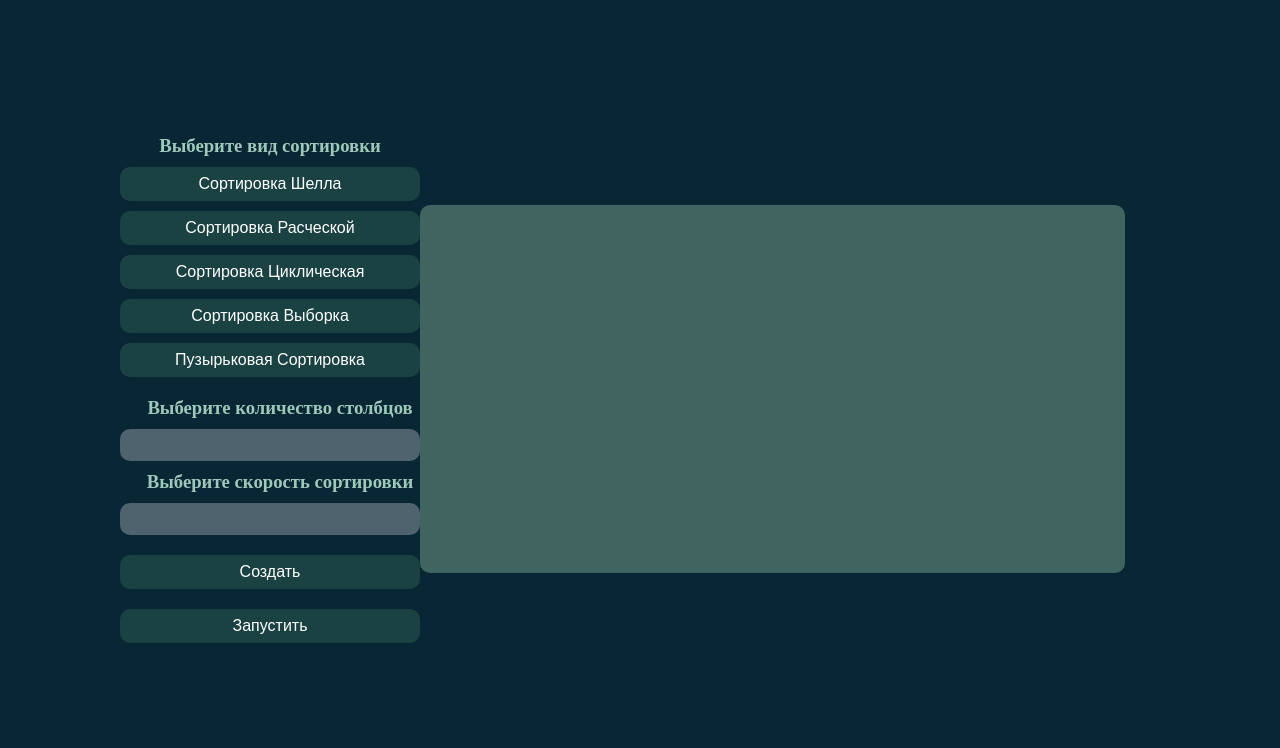
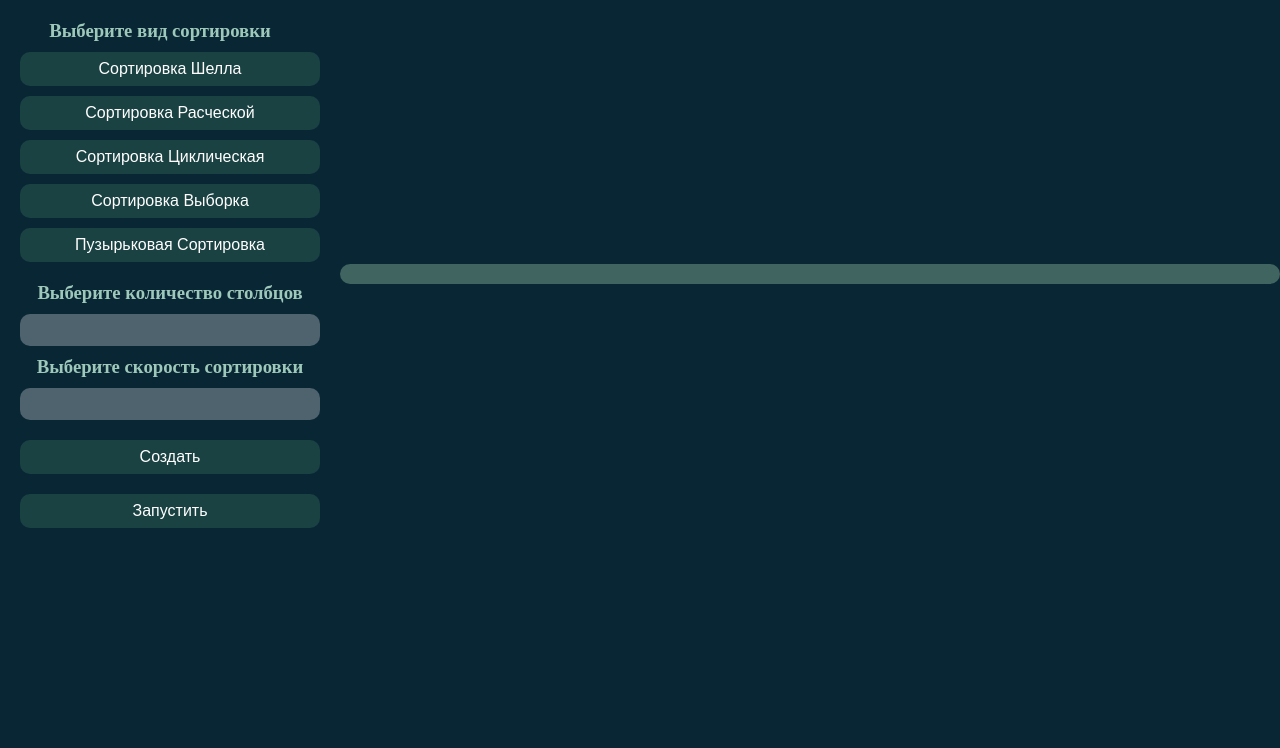
Before and after one commit to AlenaVas98/WB_l2_Sorting, a plain HTML site: page index.html in a window 1280 px wide. Shown: the part 52-800 px from the top of the page. Drawn offline with Linux system fonts and the light colour scheme.

Commit message:
changed css

```diff
--- a/src/style/style.css
+++ b/src/style/style.css
@@ -1,12 +1,13 @@
 * {
   margin: 0px;
-  padding: 0px 0px 0px 20px;
+  /* padding: 0px 0px 0px 20px; */
   box-sizing: border-box;
   color: #9ec8b9;
   cursor: default;
 }
 body {
   background-color: #092635;
+  width: 100%;
 }
 h1 {
   text-align: center;
@@ -17,24 +18,26 @@ h3 {
 }
 .root {
   display: flex;
-  justify-content: space-between;
   align-items: center;
-  margin-top: 150px;
+  margin-top: 35px;
+  gap: 20px;
 }
 #container {
   background-color: #5c8374aa;
-  height: 23rem;
-  width: 60rem;
+  padding: 10px;
+  border-radius: 10px;
+  height: 100%;
+  width: 100%;
+  position: relative;
   display: flex;
   align-items: flex-end;
-  justify-content: center;
-  padding: 40px;
-  border-radius: 10px;
-  margin-right: 155px;
+  justify-content: space-around;
+  overflow: hidden;
 }
 
-.bar {
-  width: 10px;
+#container .bar {
+  width: 5%;
+  height: 30%;
   background-color: black;
   margin: 1px;
 }
@@ -73,6 +76,7 @@ button:hover {
   display: flex;
   flex-direction: column;
   gap: 10px;
+  margin-left: 20px;
 }
 .active {
   background-color: #5c8374;
@@ -95,6 +99,10 @@ input {
 #play {
   width: 300px;
 }
+#speedBox,
+#numBarsBox {
+  margin-left: 20px;
+}
 .input-box {
   display: flex;
   flex-direction: column;
```
